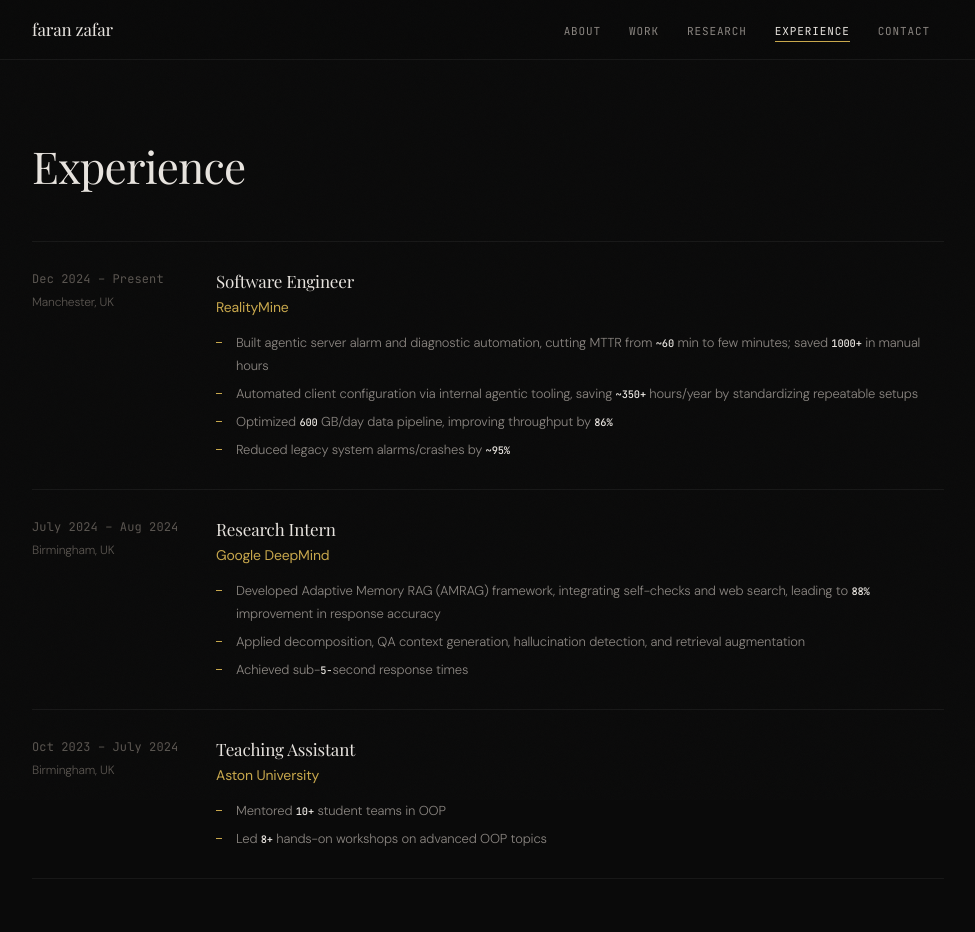
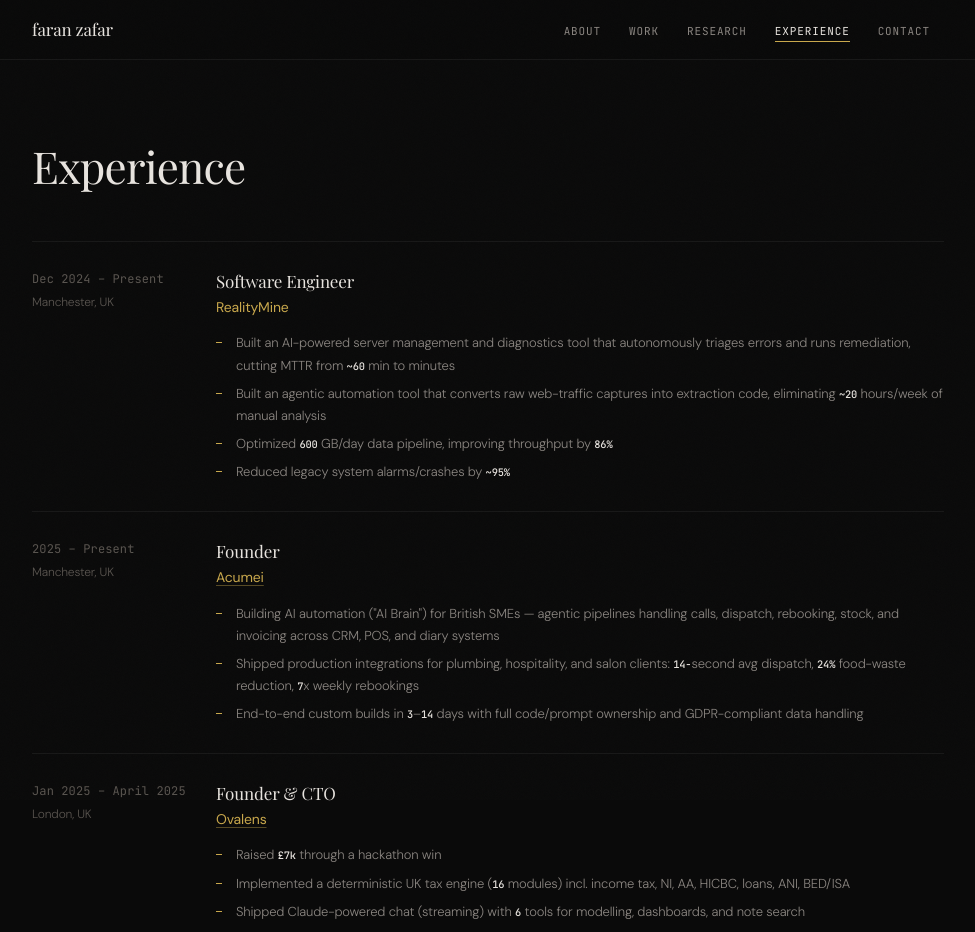
Before and after one commit to farandead/PersonalWebsite, a React (Vite) app in the folder faranz/faranz-react/: page /experience in a window 1280 px wide. Shown: the top 932 px of the page, without its empty margins (152-1127 px from the left). Built offline with nearby package versions, Linux system fonts and the light colour scheme; a web font is replaced by a local one.

Commit message:
add stuff

```diff
--- a/faranz/faranz-react/src/pages/Experience.tsx
+++ b/faranz/faranz-react/src/pages/Experience.tsx
@@ -8,14 +8,40 @@
     position: 'Software Engineer',
     period: 'Dec 2024 \u2013 Present',
     bullets: [
-      'Built agentic server alarm and diagnostic automation, cutting MTTR from ~60 min to few minutes; saved 1000+ in manual hours',
-      'Automated client configuration via internal agentic tooling, saving ~350+ hours/year by standardizing repeatable setups',
+      'Built an AI-powered server management and diagnostics tool that autonomously triages errors and runs remediation, cutting MTTR from ~60 min to minutes',
+      'Built an agentic automation tool that converts raw web-traffic captures into extraction code, eliminating ~20 hours/week of manual analysis',
       'Optimized 600 GB/day data pipeline, improving throughput by 86%',
       'Reduced legacy system alarms/crashes by ~95%',
     ],
   },
   {
+    company: 'Acumei',
+    url: 'https://acumei.com',
+    location: 'Manchester, UK',
+    position: 'Founder',
+    period: '2025 \u2013 Present',
+    bullets: [
+      'Building AI automation ("AI Brain") for British SMEs \u2014 agentic pipelines handling calls, dispatch, rebooking, stock, and invoicing across CRM, POS, and diary systems',
+      'Shipped production integrations for plumbing, hospitality, and salon clients: 14-second avg dispatch, 24% food-waste reduction, 7x weekly rebookings',
+      'End-to-end custom builds in 3\u201314 days with full code/prompt ownership and GDPR-compliant data handling',
+    ],
+  },
+  {
+    company: 'Ovalens',
+    url: 'https://ovalens.com',
+    location: 'London, UK',
+    position: 'Founder & CTO',
+    period: 'Jan 2025 \u2013 April 2025',
+    bullets: [
+      'Raised \u00A37k through a hackathon win',
+      'Implemented a deterministic UK tax engine (16 modules) incl. income tax, NI, AA, HICBC, loans, ANI, BED/ISA',
+      'Shipped Claude-powered chat (streaming) with 6 tools for modelling, dashboards, and note search',
+      'Delivered 30+ REST APIs, async processing via Redis, 280+ tests, and production observability with Sentry',
+    ],
+  },
+  {
     company: 'Google DeepMind',
+    url: 'https://deepmind.google',
     location: 'Birmingham, UK',
     position: 'Research Intern',
     period: 'July 2024 \u2013 Aug 2024',
@@ -27,6 +53,7 @@
   },
   {
     company: 'Aston University',
+    url: 'https://www.aston.ac.uk',
     location: 'Birmingham, UK',
     position: 'Teaching Assistant',
     period: 'Oct 2023 \u2013 July 2024',
@@ -86,7 +113,11 @@
             </div>
             <div className="exp-body">
               <h3 className="exp-position">{exp.position}</h3>
-              <div className="exp-company">{exp.company}</div>
+              <div className="exp-company">
+                {exp.url ? (
+                  <a href={exp.url} target="_blank" rel="noopener noreferrer">{exp.company}</a>
+                ) : exp.company}
+              </div>
               <ul className="exp-bullets">
                 {exp.bullets.map((bullet, j) => (
                   <li key={j}>{highlightNumbers(bullet)}</li>
--- a/faranz/faranz-react/src/pages/Projects.tsx
+++ b/faranz/faranz-react/src/pages/Projects.tsx
@@ -1,6 +1,15 @@
 import { useScrollReveal } from '../hooks/useScrollReveal';
 
 const projects = [
+  {
+    year: '2026',
+    name: 'Chainwatch',
+    brief: 'npm Supply Chain Risk Analyzer',
+    subtitle: 'Open-source, local-first tool that catches malicious packages before you install them — with provenance verification, compound risk scoring, and AI-native MCP integration.',
+    description: 'Multi-phase analysis pipeline: metadata heuristics, typosquatting detection (Levenshtein + homoglyphs), Sigstore provenance verification, AST-based behavioral analysis, obfuscation detection, and dependency tree walking. ~45 tokens/package for AI context efficiency. 138+ tests including red-team attack simulations. Catches zero-day patterns like the axios and chalk/debug compromises.',
+    tags: ['TypeScript', 'MCP Server', 'AST Analysis', 'Sigstore', 'Supply Chain Security', 'Open Source'],
+    link: 'https://github.com/zafarfaran/chainwatch',
+  },
   {
     year: '2026',
     name: 'Donald',
--- a/faranz/faranz-react/src/styles/components.css
+++ b/faranz/faranz-react/src/styles/components.css
@@ -1104,6 +1104,19 @@
   font-weight: 400;
 }
 
+.exp-company a {
+  color: var(--accent);
+  text-decoration: underline;
+  text-underline-offset: 3px;
+  text-decoration-color: rgba(201, 168, 76, 0.4);
+  transition: text-decoration-color 0.2s ease, color 0.2s ease;
+}
+
+.exp-company a:hover {
+  color: var(--accent-hover);
+  text-decoration-color: var(--accent-hover);
+}
+
 .exp-bullets {
   list-style: none;
   padding: 0;
```
Also changed, not shown: 2 other files (tests, documents, lock files or other folders).
